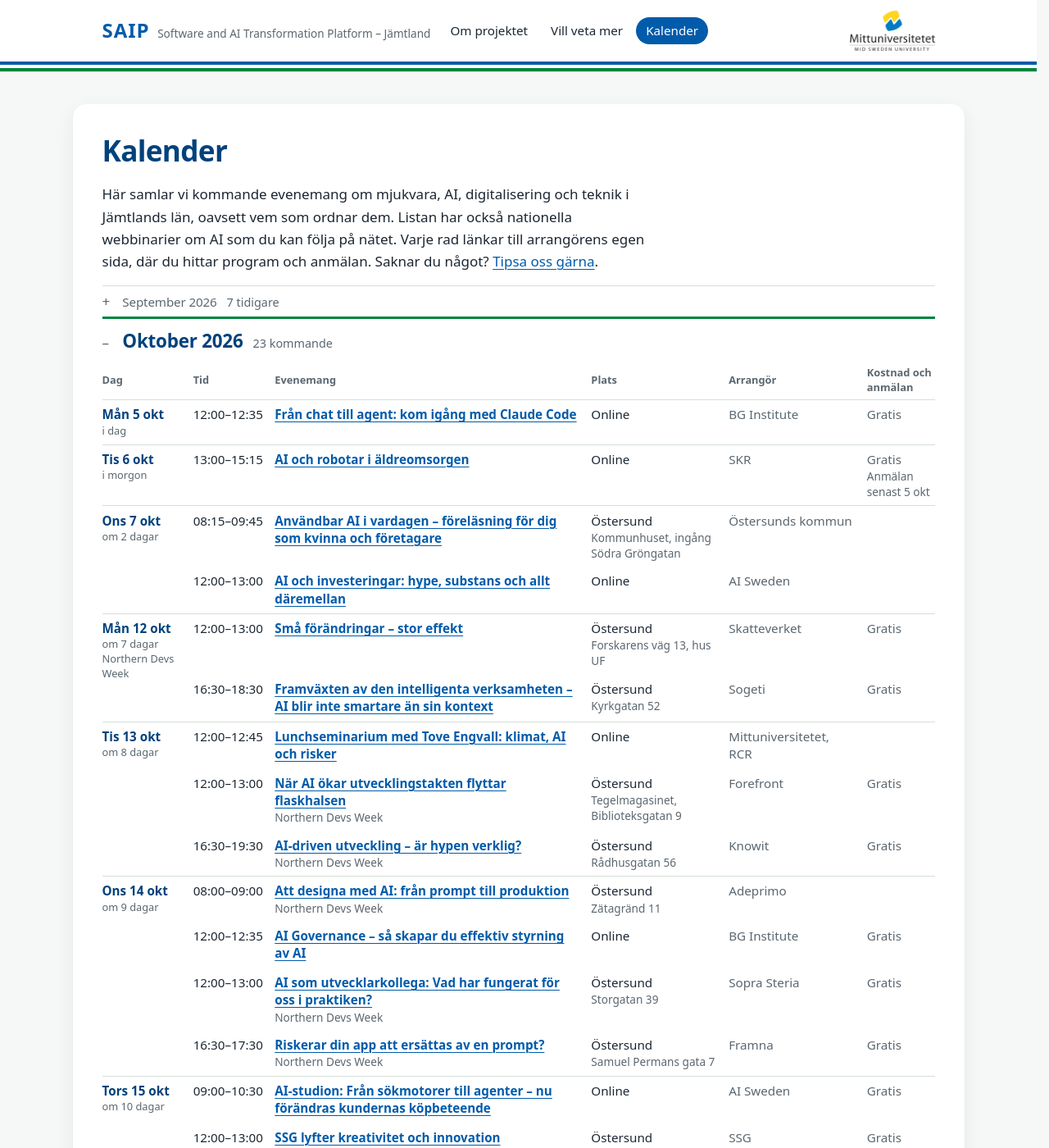
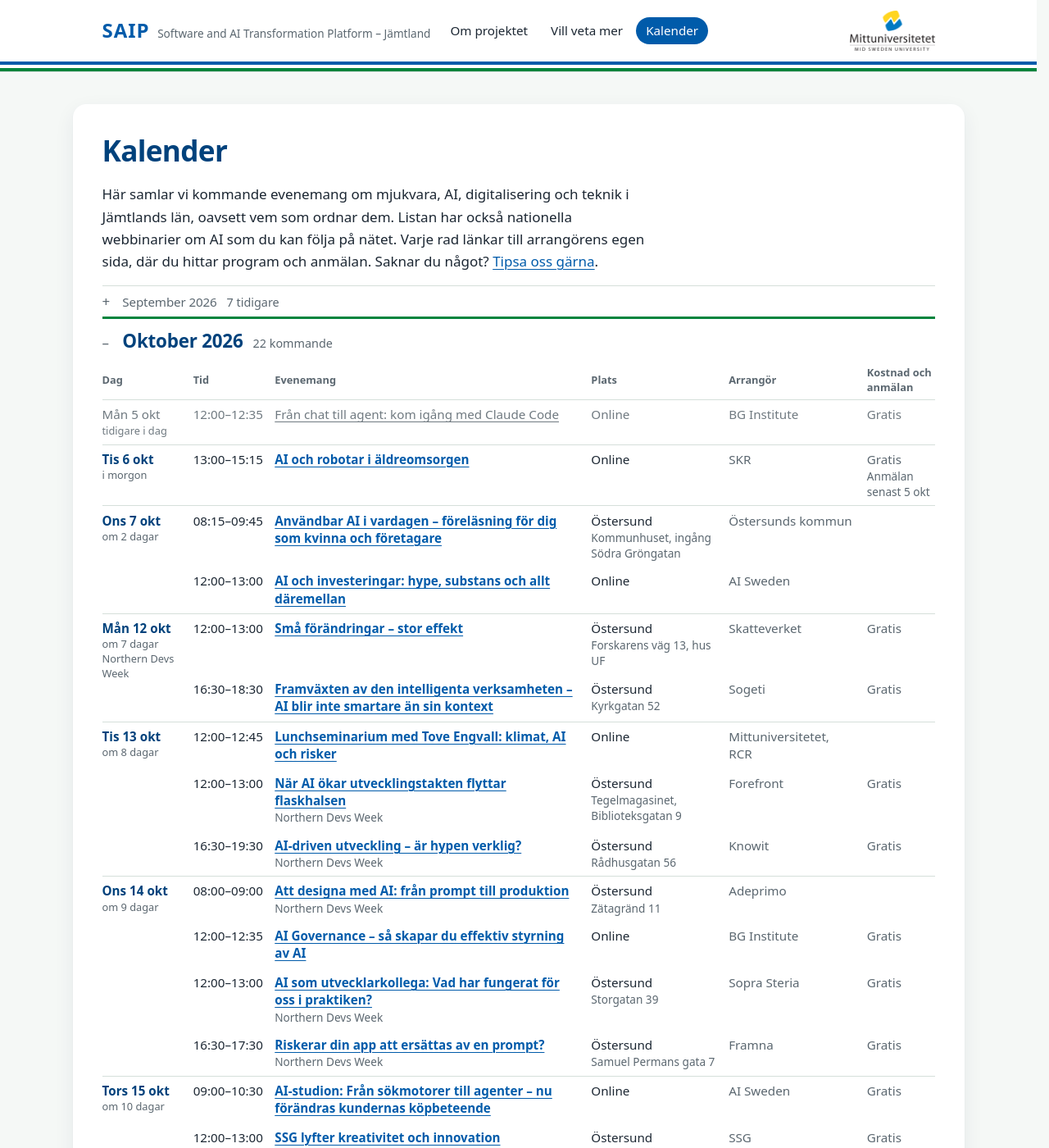
Before and after one commit to seegroup/seegroup.github.io, a Jekyll site: the page built from saip/kalender.md, in a window 1280 px wide and 1400 px high. Shown: the whole window at 82% size. Built offline with Jekyll 4.4.1, drawn with Linux system fonts in a browser that asks for light colours; part of the change alters nothing that is shown.

Commit message:
Show calendar events that are over in grey
An event that has ended is now grey in the SAIP calendar: day, time,
title, place, organiser and cost. The title stays a link. Under the
day it says "har varit", or "tidigare i dag" for an event that
ended earlier the same day.

An event counts as over when its last day has passed, or when its end
time today has passed on the reader's clock. The count next to the
month ("22 kommande") leaves out events that are over.

Claude-Session: https://claude.ai/code/session_01J57njKSJjQ7STAcdG6BxAM

```diff
--- a/_layouts/saip.html
+++ b/_layouts/saip.html
@@ -17,6 +17,7 @@
       --green: #00843d;
       --green-dark: #006830;
       --line: #d5dfda;
+      --gone: #707a81;
       --tint: #e8f1f9;
       --shadow: 0 1px 2px rgba(0, 45, 90, 0.06), 0 8px 24px rgba(0, 45, 90, 0.07);
     }
@@ -110,6 +111,12 @@
     .c-title { width: 38%; }
     .sub { display: block; font-size: 0.85rem; color: var(--muted); }
     .c-org, .c-cost { color: var(--muted); }
+    /* Evenemang som har varit: grå text, vanlig vikt, ingen färg kvar */
+    tr.event.gone td, tr.event.gone .sub, tbody.day.gone .c-day, tbody.day.gone .c-day span { color: var(--gone); }
+    tbody.day.gone .c-day { font-weight: 400; }
+    tr.event.gone .c-title a { color: var(--gone); font-weight: 400; }
+    tr.event.gone .c-title a:hover { color: var(--text); }
+    tr.event.gone .mark { color: var(--gone); background: #eceff0; }
     @media (max-width: 760px) {
       table.events, table.events tbody, table.events tr, table.events td, table.events tbody th { display: block; }
       table.events thead { display: none; }
--- a/saip/kalender.md
+++ b/saip/kalender.md
@@ -41,7 +41,7 @@ wide: true
 <tbody class="day">
 {% for e in items %}
 {% assign last_day = e.end | default: e.start %}
-<tr class="event" data-end="{{ last_day | date: '%Y-%m-%d' }}">
+<tr class="event" data-end="{{ last_day | date: '%Y-%m-%d' }}" data-time="{{ e.time | escape }}">
 {% if forloop.first %}<th scope="rowgroup" class="c-day" rowspan="{{ items.size }}"><time datetime="{{ day.name }}">{{ weekdays[wd] }} {{ first.start | date: "%-d" }} {{ month_short[m1] }}</time><span class="day-in"></span>{% if day_series %}<span class="day-series">{{ day_series | escape }}</span>{% endif %}</th>{% endif %}
 <td class="c-time">{{ e.time }}</td>
 <td class="c-title"><a href="{{ e.url }}">{{ e.title | escape }}</a>{% if e.saip %}<span class="mark" title="Ordnas av SAIP">SAIP</span>{% endif %}{% if e.end and e.end != e.start %}{% assign d2 = e.end | date: "%-d" %}{% assign m2 = e.end | date: "%-m" | minus: 1 %}<span class="sub">Till och med {{ d2 }} {{ month_short[m2] }}</span>{% endif %}{% if e.series and day_series == nil %}<span class="sub">{{ e.series | escape }}</span>{% endif %}{% if e.note %}<span class="sub">{{ e.note | escape }}</span>{% endif %}</td>
@@ -63,7 +63,18 @@ wide: true
   var months = document.querySelectorAll("details.month");
   var current = null;
   var i;
+  var clock = pad(now.getHours()) + ":" + pad(now.getMinutes());
   function each(list, fn) { for (var k = 0; k < list.length; k++) { fn(list[k]); } }
+  // Ett evenemang är över när sista dagen har passerat, eller när sluttiden i dag har passerat.
+  function isOver(row) {
+    var end = row.getAttribute("data-end");
+    if (end !== today) { return end < today; }
+    var times = (row.getAttribute("data-time") || "").match(/\d{1,2}[:.]\d{2}/g);
+    if (!times || times.length < 2) { return false; }
+    var last = times[times.length - 1].replace(".", ":");
+    if (last.length < 5) { last = "0" + last; }
+    return last <= clock;
+  }
   function setPastVisible(month, visible) {
     each(month.querySelectorAll("tr.event"), function (row) {
       row.hidden = !visible && row.getAttribute("data-end") < today;
@@ -75,11 +86,18 @@ wide: true
   each(months, function (month) {
     var rows = month.querySelectorAll("tr.event");
     var gone = 0;
-    each(rows, function (row) { if (row.getAttribute("data-end") < today) { gone++; } });
-    var coming = rows.length - gone;
+    var over = 0;
+    each(rows, function (row) {
+      if (row.getAttribute("data-end") < today) { gone++; }
+      if (isOver(row)) { over++; row.className += " gone"; }
+    });
+    each(month.querySelectorAll("tbody.day"), function (day) {
+      if (day.querySelectorAll("tr.event:not(.gone)").length === 0) { day.className += " gone"; }
+    });
+    var coming = rows.length - over;
     var count = month.querySelector(".month-count");
     month.open = false;
-    if (coming === 0) {
+    if (gone === rows.length) {
       month.className += " past";
       count.textContent = rows.length + " tidigare";
       return;
@@ -110,7 +128,8 @@ wide: true
     var d = day.querySelector("time").getAttribute("datetime").split("-");
     var ahead = Math.round((Date.UTC(+d[0], d[1] - 1, +d[2]) - midnight) / 86400000);
     var text = "";
-    if (ahead === 0) { text = "i dag"; }
+    if (day.className.indexOf("gone") !== -1) { text = ahead === 0 ? "tidigare i dag" : "har varit"; }
+    else if (ahead === 0) { text = "i dag"; }
     else if (ahead === 1) { text = "i morgon"; }
     else if (ahead > 1 && ahead < 14) { text = "om " + ahead + " dagar"; }
     else if (ahead >= 14) { text = "om " + Math.round(ahead / 7) + " veckor"; }
```
